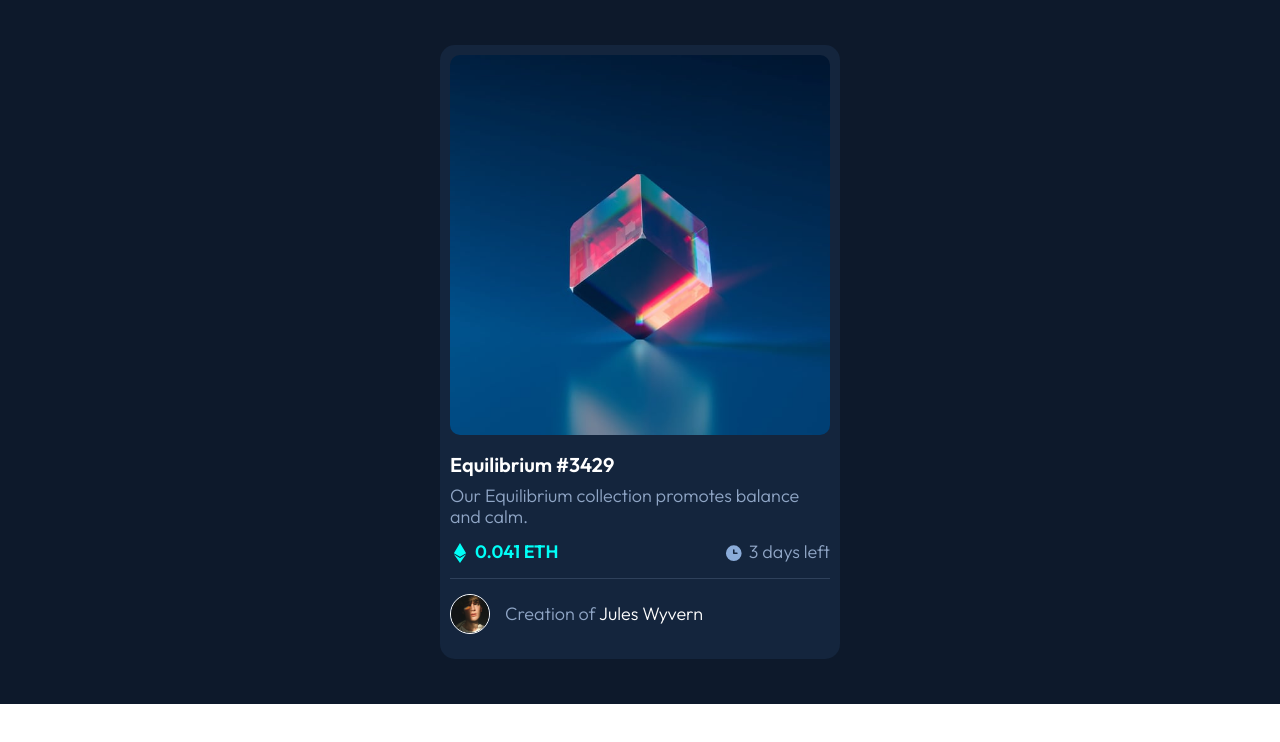
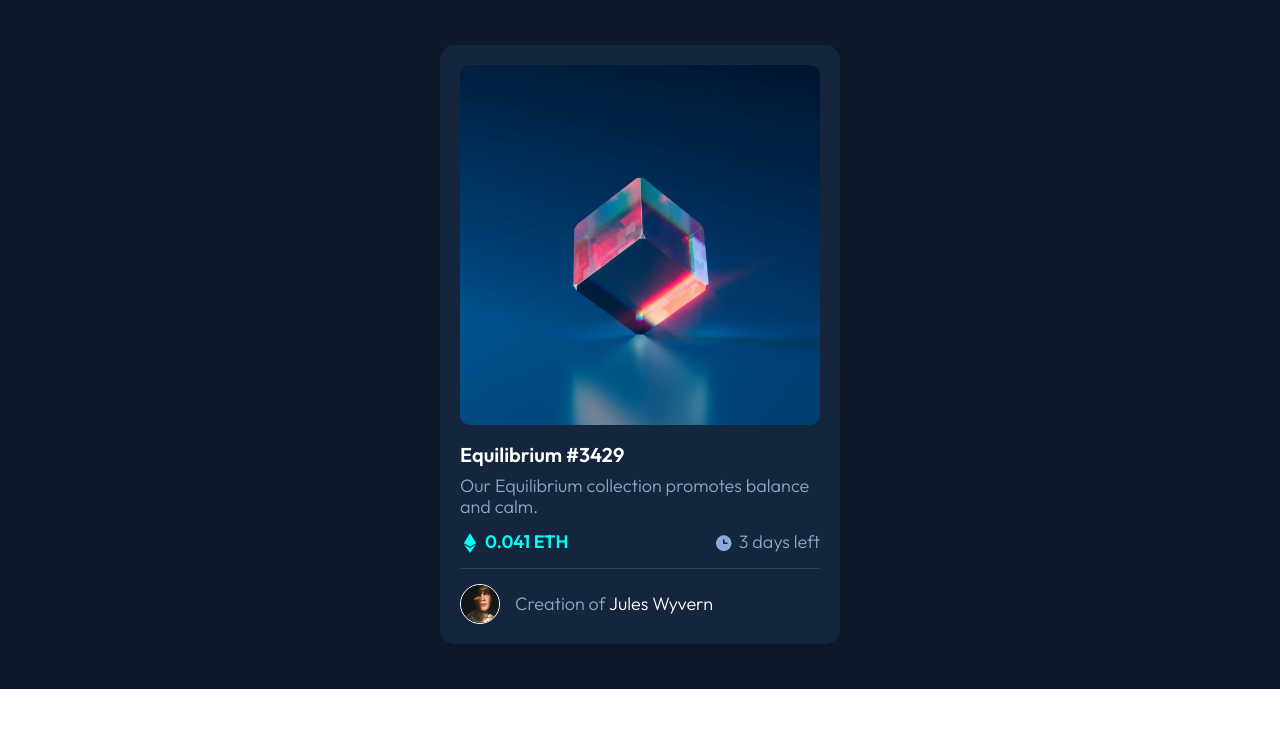
Before and after one commit to samimkabiru/NFT, a plain HTML site: page index.html in a window 1280 px wide. Drawn offline with Linux system fonts and the light colour scheme.

Commit message:
fix  styling issues in the styles sheet.

```diff
--- a/css/styles.css
+++ b/css/styles.css
@@ -72,7 +72,7 @@ p {
 /* Card */
 .card {
   max-width: 400px;
-  padding: 1rem;
+  padding: 2rem;
   border-radius: 15px;
   margin: 0 auto;
   background: hsl(216 50% 16%);
@@ -89,7 +89,7 @@ p {
 }
 
 .card__user {
-  margin: 1.5rem 0;
+  margin-top: 1.5rem;
 }
 
 /* Block */
```
